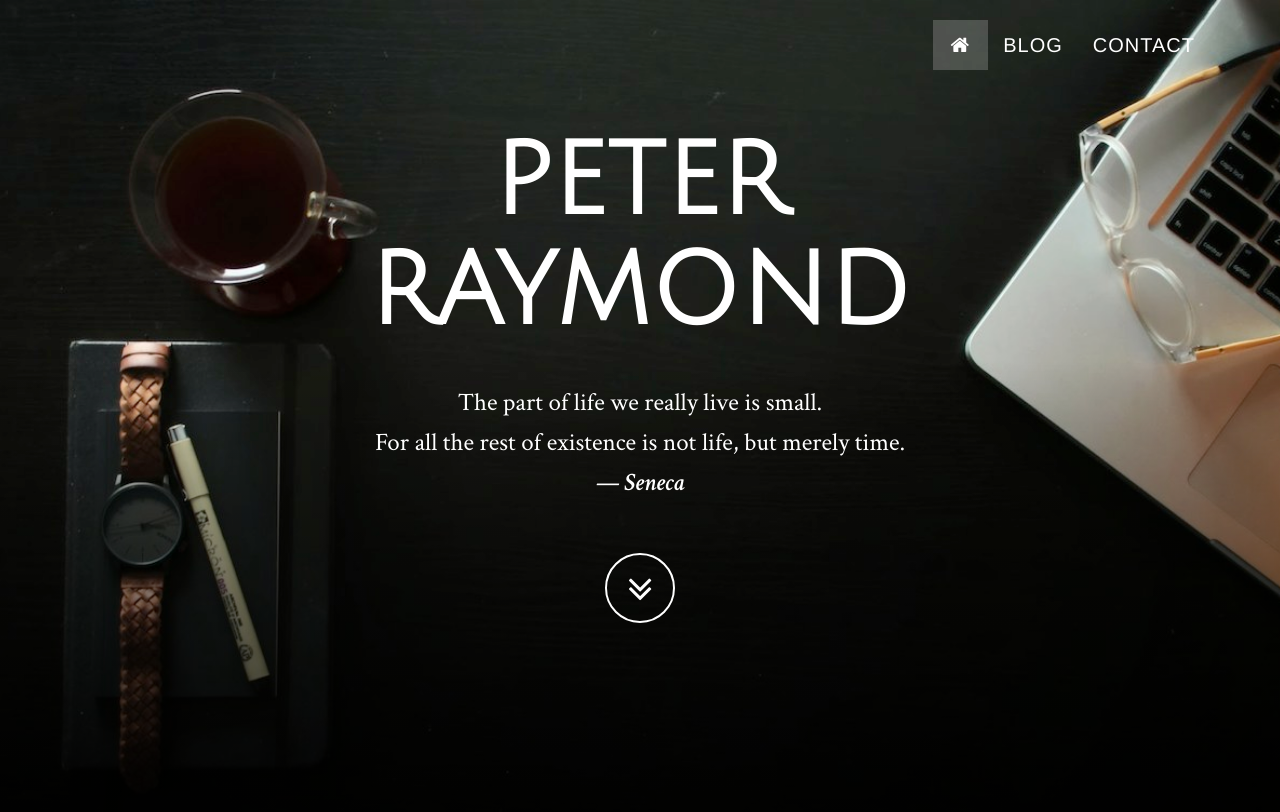
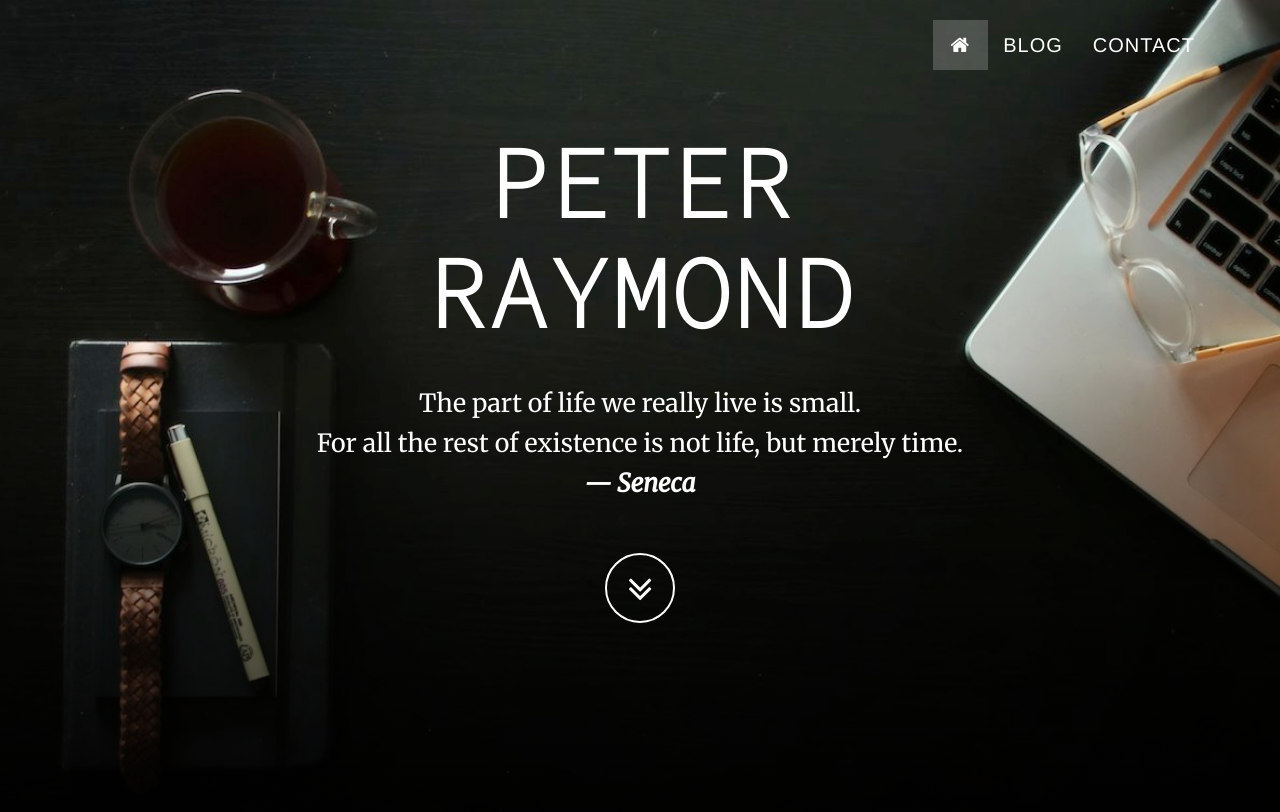
Before and after one commit to peterkraymond/peterkraymond.github.io, a Jekyll site: the page built from index.html, in a window 1280 px wide and 900 px high. Shown: the top 812 px of the window. Built offline with Jekyll 4.4.1, drawn with Linux system fonts in a browser that asks for light colours; nearby versions of some CDN libraries.

Commit message:
updating fonts

```diff
--- a/_layouts/default.html
+++ b/_layouts/default.html
@@ -25,9 +25,9 @@
     <!-- <link href='http://fonts.googleapis.com/css?family=Unica+One' rel='stylesheet' type='text/css'> -->
     <!-- <link href="http://fonts.googleapis.com/css?family=Montserrat:400,700" rel="stylesheet" type="text/css"> -->
 
-    <link href='http://fonts.googleapis.com/css?family=Julius+Sans+One' rel='stylesheet' type='text/css'>
+    <link href='http://fonts.googleapis.com/css?family=Source+Code+Pro:200' rel='stylesheet' type='text/css'>
 
-    <link href='http://fonts.googleapis.com/css?family=Crimson+Text:600italic,400' rel='stylesheet' type='text/css'>
+    <link href='http://fonts.googleapis.com/css?family=Merriweather:400,400italic' rel='stylesheet' type='text/css'>
 
     <!-- HTML5 Shim and Respond.js IE8 support of HTML5 elements and media queries -->
     <!-- WARNING: Respond.js doesn't work if you view the page via file:// -->
--- a/css/grayscale.css
+++ b/css/grayscale.css
@@ -7,7 +7,7 @@
 body {
     width: 100%;
     height: 100%;
-    font-family: 'Crimson Text', serif;
+    font-family: 'Merriweather', serif;
     color: #fff;
     background-color: #000;
 }
@@ -25,7 +25,7 @@ h5,
 h6 {
     margin: 0 0 35px;
     text-transform: uppercase;
-    font-family: 'Julius Sans One',"Helvetica Neue",Helvetica,Arial,sans-serif;
+    font-family: 'Source Code Pro', sans-serif;
     font-weight: 700;
     letter-spacing: 1px;
 }
```
